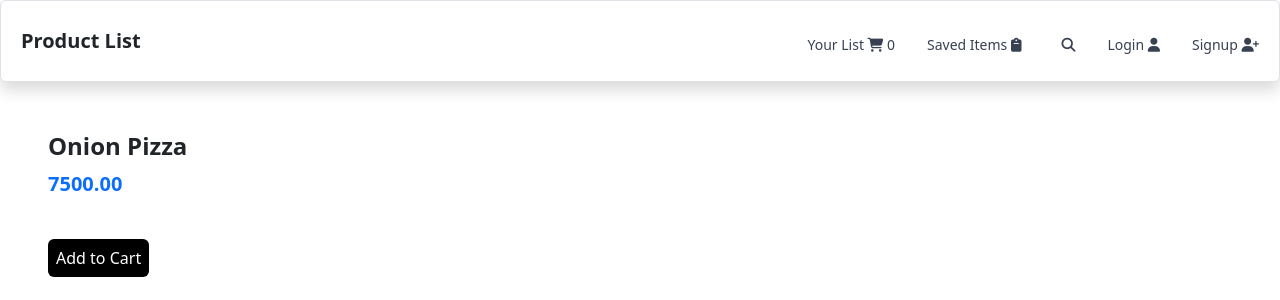
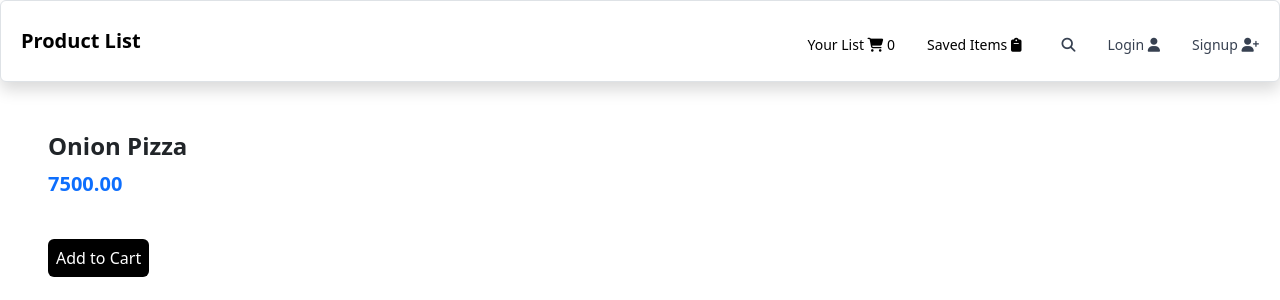
Before and after one commit to feyivon/SHOPPING_MALL, a Django app: page /product/4/details/ in a window 1280 px wide. Shown: the top 300 px of the page. Run offline with Django 5.2, Linux system fonts and the light colour scheme; data comes from the database, SQL or seed files in the repository; both versions use the stored data as it was after the commit; some libraries are stand-ins or nearby versions.

Commit message:
first commit

```diff
--- a/templates/main/base.html
+++ b/templates/main/base.html
@@ -41,7 +41,7 @@
   <nav class="bg-white border border-gray-200 dark:border-gray-700 px-2 sm:px-4 py-2.5 rounded dark:bg-gray-800 shadow">
     <div class="container flex flex-wrap justify-between items-center mx-auto">
       <a href="{%url 'homePage'%}" class="flex items-center">
-        <span class="self-center text-xl font-semibold whitespace-nowrap dark:text-white">
+        <span class="self-center text-xl font-semibold text-black whitespace-nowrap dark:text-white">
           Product List
         </span>
       </a>
@@ -83,7 +83,7 @@
           <li>
             <a
               href="{% url 'add_product' %}"
-              class="block sm:py-2 pr-4 pl-3 text-gray-700 border-b border-gray-100 hover:bg-gray-50 md:hover:bg-transparent md:border-0 md:hover:text-blue-700 md:p-0 dark:text-gray-400 md:dark:hover:text-white dark:hover:bg-gray-700 dark:hover:text-white md:dark:hover:bg-transparent dark:border-gray-700"
+              class="block sm:py-2 pr-4 pl-3 text-black border-b border-gray-100 hover:bg-gray-50 md:hover:bg-transparent md:border-0 md:hover:text-blue-700 md:p-0 dark:text-gray-400 md:dark:hover:text-white dark:hover:bg-gray-700 dark:hover:text-white md:dark:hover:bg-transparent dark:border-gray-700"
             >
               Add Item <i class="fa-solid fa-plus"></i>
             </a>
@@ -93,7 +93,7 @@
           <li>
             <a
               href="{% url 'cart_list' %}"
-              class="block sm:py-2 pr-4 pl-3 text-gray-700 border-b border-gray-100 hover:bg-gray-50 md:hover:bg-transparent md:border-0 md:hover:text-blue-700 md:p-0 dark:text-gray-400 md:dark:hover:text-white dark:hover:bg-gray-700 dark:hover:text-white md:dark:hover:bg-transparent dark:border-gray-700"
+              class="block sm:py-2 pr-4 pl-3 text-black border-b border-gray-100 hover:bg-gray-50 md:hover:bg-transparent md:border-0 md:hover:text-blue-700 md:p-0 dark:text-gray-400 md:dark:hover:text-white dark:hover:bg-gray-700 dark:hover:text-white md:dark:hover:bg-transparent dark:border-gray-700"
             >
               Your List <i class="fa-solid fa-cart-shopping"></i> {{cart_count}}
             </a>
@@ -101,7 +101,7 @@
           <li>
             <a
               href="{% url 'view_saved_carts' %}"
-              class="block sm:py-2 pr-4 pl-3 text-gray-700 border-b border-gray-100 hover:bg-gray-50 md:hover:bg-transparent md:border-0 md:hover:text-blue-700 md:p-0 dark:text-gray-400 md:dark:hover:text-white dark:hover:bg-gray-700 dark:hover:text-white md:dark:hover:bg-transparent dark:border-gray-700"
+              class="block sm:py-2 pr-4 pl-3 text-black border-b border-gray-100 hover:bg-gray-50 md:hover:bg-transparent md:border-0 md:hover:text-blue-700 md:p-0 dark:text-gray-400 md:dark:hover:text-white dark:hover:bg-gray-700 dark:hover:text-white md:dark:hover:bg-transparent dark:border-gray-700"
             >
               Saved Items <i class="fa-solid fa-clipboard"></i>
             </a>
@@ -123,7 +123,7 @@
           <li>
             <a
               href="{% url 'logout_confirm' %}"
-              class="block sm:py-2 pr-4 pl-3 text-gray-700 border-b border-gray-100 hover:bg-gray-50 md:hover:bg-transparent md:border-0 md:hover:text-blue-700 md:p-0 dark:text-gray-400 md:dark:hover:text-white dark:hover:bg-gray-700 dark:hover:text-white md:dark:hover:bg-transparent dark:border-gray-700"
+              class="block sm:py-2 pr-4 pl-3 text-black border-b border-gray-100 hover:bg-gray-50 md:hover:bg-transparent md:border-0 md:hover:text-blue-700 md:p-0 dark:text-gray-400 md:dark:hover:text-white dark:hover:bg-gray-700 dark:hover:text-white md:dark:hover:bg-transparent dark:border-gray-700"
             >
               Logout <i class="fa-solid fa-right-from-bracket"></i>
             </a>
@@ -132,7 +132,7 @@
           <li>
             <a
               href="{% url 'loginPage' %}"
-              class="block sm:py-2 pr-4 pl-3 text-gray-700 border-b border-gray-100 hover:bg-gray-50 md:hover:bg-transparent md:border-0 md:hover:text-blue-700 md:p-0 dark:text-gray-400 md:dark:hover:text-white dark:hover:bg-gray-700 dark:hover:text-white md:dark:hover:bg-transparent dark:border-gray-700"
+              class="block sm:py-2 pr-4 pl-3 text-gray-700 border-b border-gray-100 hover:bg-gray-50 md:hover:bg-blue-500 md:border-0 md:hover:text-blue-900 md:p-0 dark:text-gray-400 md:dark:hover:text-white dark:hover:bg-gray-700 dark:hover:text-white md:dark:hover:bg-transparent dark:border-gray-700"
             >
               Login <i class="fa-solid fa-user"></i>
             </a>
--- a/templates/main/detailedPage.html
+++ b/templates/main/detailedPage.html
@@ -9,7 +9,7 @@
         <a href="{% url 'add_to_cart' product_id=product.pk %}" class="bg-black text-white p-2 rounded-md" data-product-id="{{ product.pk }}">Add to Cart</a>
       </div>
       <a href="{%url 'edit_product' pk=product.pk%}" class="bg-blue-500 text-white p-2 rounded-md mt-3 mr-5">Edit Product</a>
-      {%if request.user.is_authenticated and user.is_superuser%}
+      {%if request.user.is_authenticated%}
       <a href="{%url 'confirm_delete' pk=product.pk%}" class="bg-red-500 text-white p-2 rounded-md mt-3">Delete Product</a>
       {%else%}
       {%endif%}
```
Also changed, not shown: requirements.txt (+4 -6 lines), db.sqlite3.
